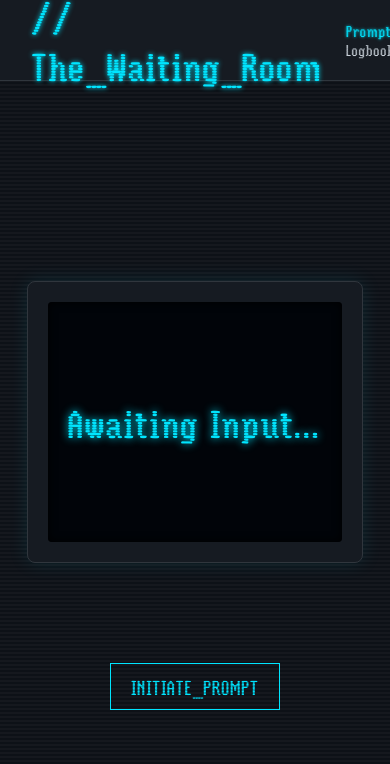
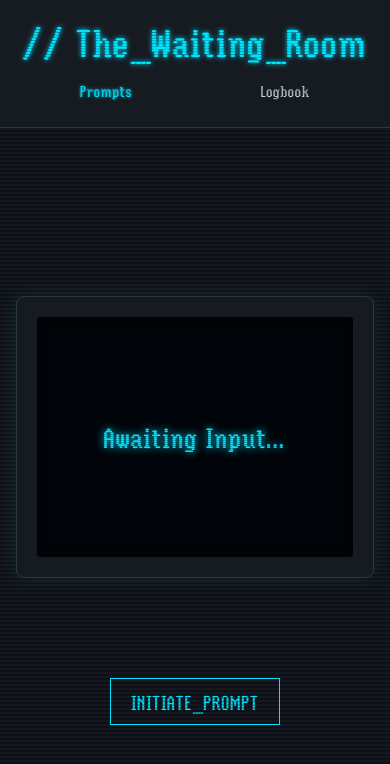
Before and after one commit to joannashan28/the-waiting-room, a website with bundled scripts: page index.html in a window 390 px wide. Built offline with nearby package versions, Linux system fonts and the light colour scheme.

Commit message:
backend commit

```diff
--- a/style.css
+++ b/style.css
@@ -20,17 +20,18 @@
 
 /* --- GENERAL SETUP --- */
 body { font-family: var(--font-main); background-color: var(--bg-color); color: var(--text-color); margin: 0; background-image: linear-gradient(rgba(255, 255, 255, 0.03) 50%, transparent 50%); background-size: 100% 4px; }
-main { display: flex; flex-direction: column; align-items: center; justify-content: center; padding: 2rem; min-height: calc(100vh - 80px); }
+main { display: flex; flex-direction: column; align-items: center; justify-content: center; padding: 2rem; min-height: calc(100vh - 80px); box-sizing: border-box; }
 
 /* --- HEADER & NAVIGATION --- */
-header { display: flex; justify-content: space-between; align-items: center; padding: 0 2rem; height: 80px; background-color: #161b22; border-bottom: 1px solid var(--border-color); }
+header { display: flex; justify-content: space-between; align-items: center; padding: 0 2rem; height: auto; min-height: 80px; background-color: #161b22; border-bottom: 1px solid var(--border-color); box-sizing: border-box; }
 .logo { font-size: 2.5rem; color: var(--primary-glow); text-shadow: 0 0 5px var(--primary-glow); }
+nav { display: flex; }
 nav a { text-decoration: none; color: var(--text-color); margin-left: 1.5rem; padding: 0.5rem 0; border-bottom: 3px solid transparent; transition: color 0.3s, text-shadow 0.3s; }
 nav a:hover, nav a.active { color: var(--primary-glow); text-shadow: 0 0 3px var(--primary-glow); }
 
 /* --- PROMPT INTERFACE --- */
 .prompt-interface { display: flex; flex-direction: column; align-items: center; width: 100%; margin-bottom: 2rem; }
-#monitor { width: 90%; max-width: 700px; background: #161b22; border: 1px solid var(--border-color); border-radius: 8px; padding: 20px; box-shadow: 0 0 20px rgba(0, 229, 255, 0.1); }
+#monitor { width: 100%; max-width: 700px; background: #161b22; border: 1px solid var(--border-color); border-radius: 8px; padding: 20px; box-shadow: 0 0 20px rgba(0, 229, 255, 0.1); box-sizing: border-box; }
 .monitor-screen { background: #010409; min-height: 200px; display: flex; align-items: center; justify-content: center; padding: 20px; border-radius: 4px; box-shadow: inset 0 0 10px #000; position: relative; overflow: hidden; }
 #screen-content { display: flex; flex-direction: column; align-items: center; justify-content: center; width: 100%; height: 100%; }
 #prompt-text { font-size: 2.5rem; color: var(--primary-glow); text-shadow: 0 0 8px var(--primary-glow); margin: 0; position: relative; text-align: center; max-width: 100%; }
@@ -59,12 +60,8 @@ button:hover { color: var(--primary-glow); border-color: var(--primary-glow); bo
 .modal-content h2 { margin: 0 0 1rem 0; color: var(--primary-glow); }
 .modal-content label { font-size: 1rem; color: var(--text-color); }
 .modal-content input, .modal-content textarea { width: 100%; background: var(--bg-color); border: 1px solid var(--border-color); color: var(--text-color); padding: 0.5rem; border-radius: 4px; font-family: var(--font-main); box-sizing: border-box; }
+.modal-content textarea { resize: none; }
 #save-log-btn { background-color: var(--primary-glow); color: var(--bg-color); font-weight: bold; }
-
-/* THIS IS THE FIX FOR THE NOTES BOX */
-.modal-content textarea {
-    resize: none; /* Add this line */
-}
 
 /* --- GALLERY PAGE --- */
 .gallery-header { text-align: center; margin-bottom: 2rem; }
@@ -86,3 +83,43 @@ button:hover { color: var(--primary-glow); border-color: var(--primary-glow); bo
 .gallery-card:not(.flipped):hover { transform: translateY(-5px) scale(1.02); }
 .gallery-card:not(.flipped):hover .card-inner { box-shadow: 0 10px 30px rgba(0, 229, 255, 0.2); }
 .empty-gallery-message { grid-column: 1 / -1; text-align: center; padding: 3rem; font-size: 1.2rem; color: #484f58; border: 1px dashed var(--border-color); }
+
+/*
+========================================
+    NEW: MEDIA QUERIES FOR MOBILE
+========================================
+*/
+/* This rule applies to all screens that are 768px wide or smaller */
+@media (max-width: 768px) {
+
+    /* Make header stack vertically on small screens */
+    header {
+        flex-direction: column;
+        padding: 1rem;
+        gap: 0.5rem;
+    }
+
+    nav {
+        width: 100%;
+        justify-content: space-around;
+    }
+
+    nav a {
+        margin-left: 0; /* Remove the margin only on one side */
+    }
+
+    /* Reduce padding on main content to give more room */
+    main {
+        padding: 1rem;
+    }
+
+    /* Reduce the size of the giant prompt text */
+    #prompt-text {
+        font-size: 1.8rem; /* Smaller font for better fit */
+    }
+
+    /* Reduce spacing in the gallery */
+    #gallery-container {
+        gap: 1rem;
+    }
+}
```
